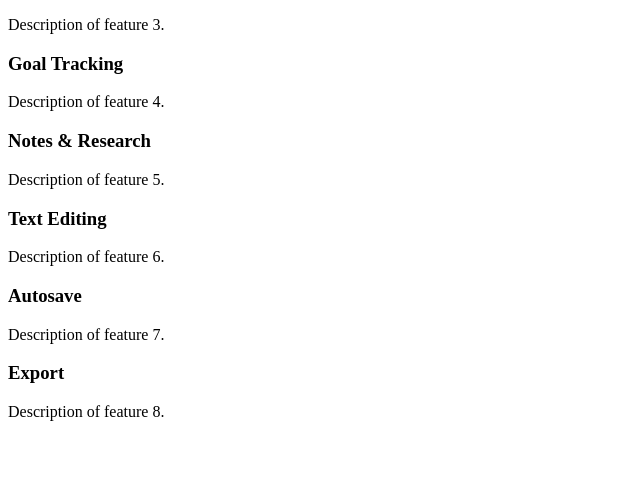
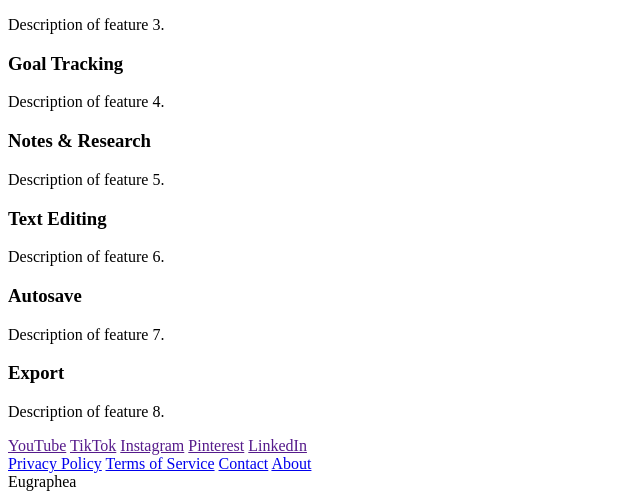
Before and after one commit to eugraphea/website, a plain HTML site: page index.html in a window 1280 px wide. Shown: the part 618-1117 px from the top of the page, without its empty margins (0-640 px from the left). Before the commit the page ends 1055 px from the top, so only its background shows below. Drawn offline with Linux system fonts and the light colour scheme.

Commit message:
footer ssetup

```diff
--- a/index.html
+++ b/index.html
@@ -88,6 +88,21 @@
             </div>
         </div>
     </section>
-    <footer></footer>
+    <footer>
+        <div class="socials">
+            <a href="" target="_blank">YouTube</a>
+            <a href="" target="_blank">TikTok</a>
+            <a href="" target="_blank">Instagram</a>
+            <a href="" target="_blank">Pinterest</a>
+            <a href="" target="_blank">LinkedIn</a>
+        </div>
+        <div class="footer-links">
+            <a href="/privacy.html">Privacy Policy</a>
+            <a href="/terms.html">Terms of Service</a>
+            <a href="/contact.html">Contact</a>
+            <a href="/about.html">About</a>
+        </div>
+        <div class="footer-logo">Eugraphea</div>
+    </footer>
 </body>
 </html>
```
Also changed, not shown: contact.html (added), privacy.html (added), terms.html (added).
